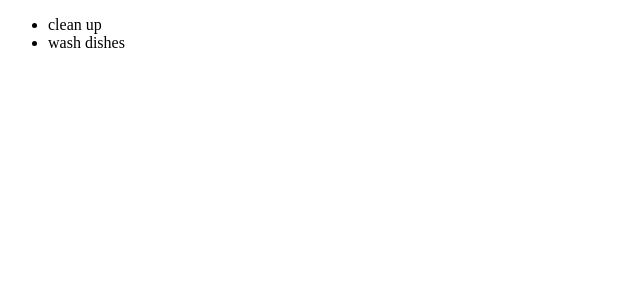
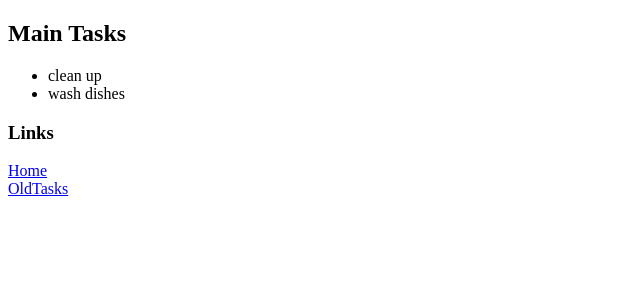
Before and after one commit to chrisvneal/mytasks, a React (Create React App) app: page / in a window 1280 px wide. Shown: the top 300 px of the page, without its empty margins (0-640 px from the left). Built offline with nearby package versions, Linux system fonts and the light colour scheme.

Commit message:
Create links via BrowserRouter

```diff
--- a/package.json
+++ b/package.json
@@ -8,6 +8,7 @@
     "@testing-library/user-event": "^12.5.0",
     "react": "^17.0.1",
     "react-dom": "^17.0.1",
+    "react-router-dom": "^5.2.0",
     "react-scripts": "4.0.1",
     "web-vitals": "^0.2.4"
   },
--- a/src/App.js
+++ b/src/App.js
@@ -1,18 +1,24 @@
-import './styles.css'
-import TaskList from './Components/TaskList'
+import "./styles.css";
+import TaskList from "./Components/TaskList";
+import OldTasks from "./Components/OldTasks";
+import { Route } from "react-router-dom";
 
-const tasks=[{
-  name: 'clean up',
-  key: 1
-},
-{
-name: 'wash dishes',
-key: 2
-}];
+const tasks = [
+  {
+    name: "clean up",
+    key: 1,
+  },
+  {
+    name: "wash dishes",
+    key: 2,
+  },
+];
 function App() {
   return (
     <div className="App">
-      <TaskList tasks={tasks}/>
+      <Route exact path="/" render={() => <TaskList tasks={tasks} />} />
+
+      <Route path="/oldtasks" component={OldTasks} />
     </div>
   );
 }
--- /dev/null
+++ b/src/Components/OldTasks.js
@@ -0,0 +1,16 @@
+import React from "react";
+import { Link } from "react-router-dom";
+
+function OldTasks() {
+  return (
+    <div>
+      <h2>Old Tasks</h2>
+
+      <h3>Links</h3>
+      <Link to="/">Home</Link>
+      <Link to="/oldtasks">Old Tasks</Link>
+    </div>
+  );
+}
+
+export default OldTasks;
--- a/src/Components/TaskList.js
+++ b/src/Components/TaskList.js
@@ -1,15 +1,24 @@
-import React from 'react'
+import React from "react";
+import { Link } from "react-router-dom";
 
 function TaskList(props) {
-    return (
-        <ul className='tasklist'>
-            {props.tasks.map(task=>(
-                <li
-                    key={task.key}
-                    className='task'>{task.name}</li>
-            ))}
-        </ul>
-    )
+  return (
+    <div>
+      <h2>Main Tasks</h2>
+      <ul className="tasklist">
+        {props.tasks.map((task) => (
+          <li key={task.key} className="task">
+            {task.name}
+          </li>
+        ))}
+      </ul>
+
+      <h3>Links</h3>
+      <Link to="/">Home</Link>
+
+      <Link to="/oldtasks">OldTasks</Link>
+    </div>
+  );
 }
 
 export default TaskList;
--- a/src/index.js
+++ b/src/index.js
@@ -1,11 +1,15 @@
-import React from 'react';
-import ReactDOM from 'react-dom';
-import './styles.css';
-import App from './App';
+import React from "react";
+import ReactDOM from "react-dom";
+import { BrowserRouter as Router } from "react-router-dom";
+
+import "./styles.css";
+import App from "./App";
 
 ReactDOM.render(
   <React.StrictMode>
-    <App />
+    <Router>
+      <App />
+    </Router>
   </React.StrictMode>,
-  document.getElementById('root')
+  document.getElementById("root")
 );
--- a/src/styles.css
+++ b/src/styles.css
@@ -0,0 +1,3 @@
+a {
+  display: block;
+}
```
Also changed, not shown: 1 other file (tests, documents, lock files or other folders).
